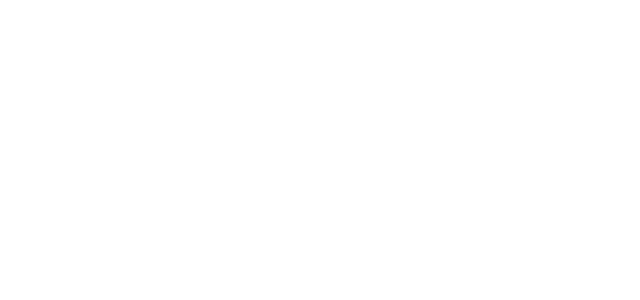
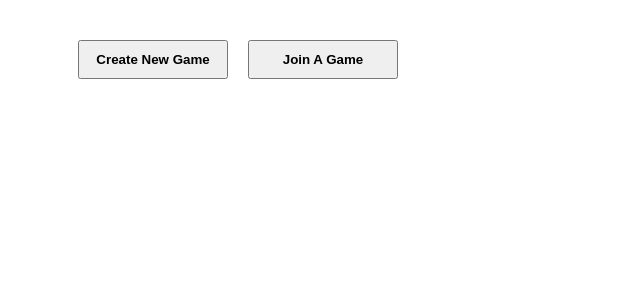
Before and after one commit to namanvinod/react-ts-loveletter, a React (Create React App) app: page /join-game in a window 1280 px wide. Before the commit this address had no page. Shown: the top 300 px of the page, without its empty margins (0-640 px from the left). Built offline with nearby package versions, Linux system fonts and the light colour scheme.

Commit message:
2 files modified

```diff
--- a/App.tsx
+++ b/App.tsx
@@ -13,6 +13,7 @@
         <Routes>
           <Route path="/" element={<Login />} />
           <Route path="dashboard" element={<Dashboard />} />
+          <Route path="join-game" element={<Dashboard />} />
         </Routes>
       </BrowserRouter>
     </div>
--- a/components/Dashboard/Dashboard.css
+++ b/components/Dashboard/Dashboard.css
@@ -1,6 +1,6 @@
 .dashboard-container button {
   margin-left: 20px;
   padding: 10px;
-  width: 200px;
+  width: 150px;
   font-weight: bold;
 }
```
